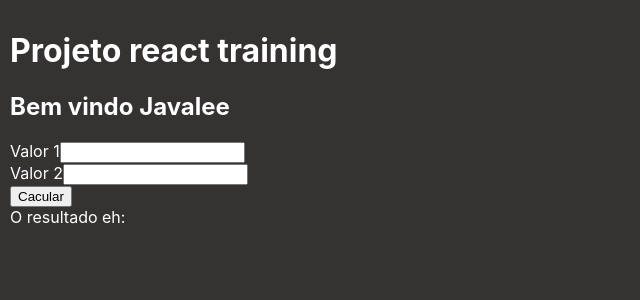
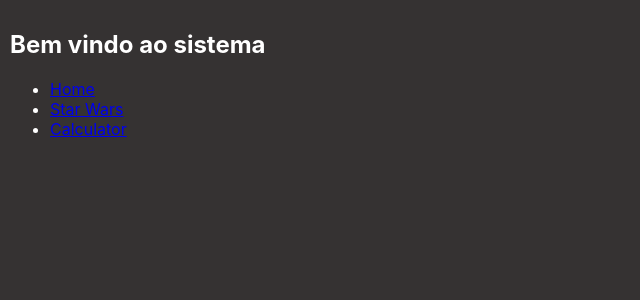
Before and after one commit to igorgsousa/masterclass-react, a React (Create React App) app in the folder react-example/: page / in a window 1280 px wide. Shown: the top 300 px of the page, without its empty margins (0-640 px from the left). Built offline with nearby package versions, Linux system fonts and the light colour scheme.

Commit message:
Adicionado roteamento

```diff
--- a/react-example/package.json
+++ b/react-example/package.json
@@ -8,6 +8,7 @@
     "@testing-library/user-event": "^7.2.1",
     "react": "^16.13.1",
     "react-dom": "^16.13.1",
+    "react-router-dom": "^5.2.0",
     "react-scripts": "3.4.1"
   },
   "scripts": {
--- a/react-example/src/App.js
+++ b/react-example/src/App.js
@@ -1,18 +1,10 @@
 import React from 'react';
 import './App.css';
-import WelcomeMessage from './WelcomeMessage';
-import Calculator from './Calculator';
+
+import Routes from './config/routes'
 
 function App() {
-  return (
-    <div>
-      <h1>Projeto react training</h1>
-
-      <WelcomeMessage name="Javalee"/>
-      <Calculator/>
-
-    </div>
-  );
+  return (<Routes/>);
 }
 
 export default App;
--- a/react-example/src/Calculator.js
+++ /dev/null
@@ -1,23 +0,0 @@
-import React, {Component} from 'react';
-
-class Calculator extends React.Component {
-  render() {
-    return(
-        <form>
-          <div>
-            <label>Valor 1</label>
-            <input type="text" name="valueOne"></input>
-          </div>
-          <div>
-            <label>Valor 2</label>
-            <input type="text" name="valueTwo"></input>
-          </div>
-          <button type="button">Cacular</button>
-          <br/>
-          <span> O resultado eh: </span>
-        </form>
-      );
-  }
-}
-
-export default Calculator;
--- /dev/null
+++ b/react-example/src/config/routes.js
@@ -0,0 +1,29 @@
+import React from "react";
+import {
+  BrowserRouter as Router,
+  Switch,
+  Route
+} from "react-router-dom";
+
+
+import CalculatorPage from '../pages/CalculatorPage'
+import StarWarsPage from '../pages/StarWarsPage'
+import HomePage from '../pages/HomePage'
+
+export default function Routes() {
+  return (
+    <Router>
+         <Switch>
+            <Route path="/calculator" exact="true">
+                <CalculatorPage />
+            </Route>
+            <Route path="/star-wars" exact="true">
+                <StarWarsPage />
+            </Route>
+            <Route path="/" exact="true">
+                <HomePage />
+            </Route>
+        </Switch>
+    </Router>
+  );
+}
--- /dev/null
+++ b/react-example/src/pages/CalculatorPage/index.js
@@ -0,0 +1,11 @@
+import React from 'react';
+
+function CalculatorPage() {
+  return (
+      <div>
+        <h2>Bem vindo a calculadora </h2>
+      </div>
+  );
+}
+
+export default CalculatorPage;
--- /dev/null
+++ b/react-example/src/pages/HomePage/index.js
@@ -0,0 +1,27 @@
+import React from 'react';
+import {Link} from "react-router-dom";
+
+function HomePage() {
+  return (
+      <div>
+        <h2>Bem vindo ao sistema </h2>
+
+        <nav>
+          <ul>
+            <li>
+              <Link to="/">Home</Link>
+            </li>
+            <li>
+              <Link to="/star-wars">Star Wars</Link>
+            </li>
+            <li>
+              <Link to="/calculator">Calculator</Link>
+            </li>
+          </ul>
+        </nav>
+
+      </div>
+  );
+}
+
+export default HomePage;
--- /dev/null
+++ b/react-example/src/pages/StarWarsPage/index.js
@@ -0,0 +1,11 @@
+import React from 'react';
+
+function StarWarsPage() {
+  return (
+      <div>
+        <h2>Bem vindo ao lado negro da força </h2>
+      </div>
+  );
+}
+
+export default StarWarsPage;
```
Also changed, not shown: react-example/src/components/Calculator/index.js (added, +49 -0 lines), react-example/src/components/MyInputText/index.js (added, +14 -0 lines), 2 other files (tests, documents, lock files or other folders).
